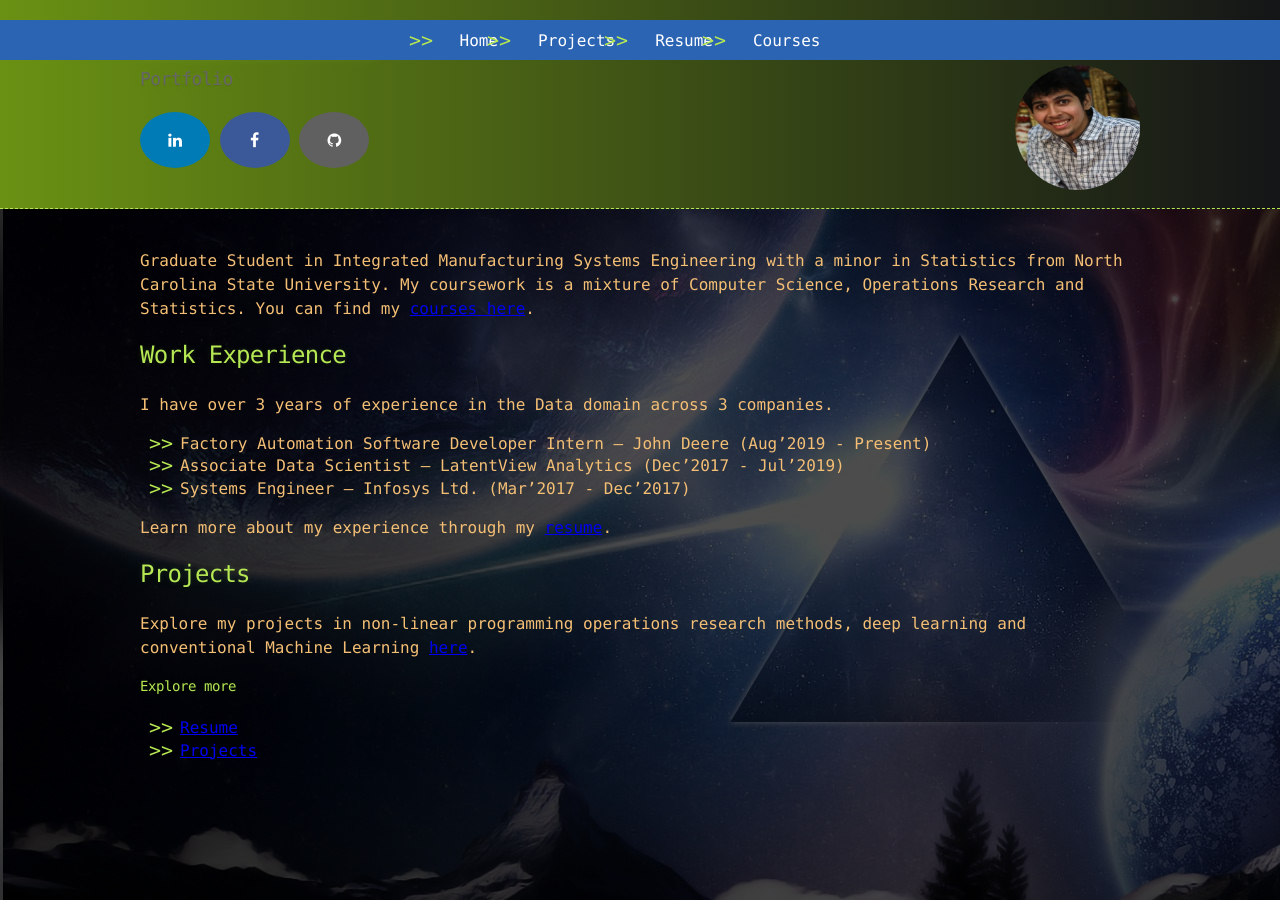
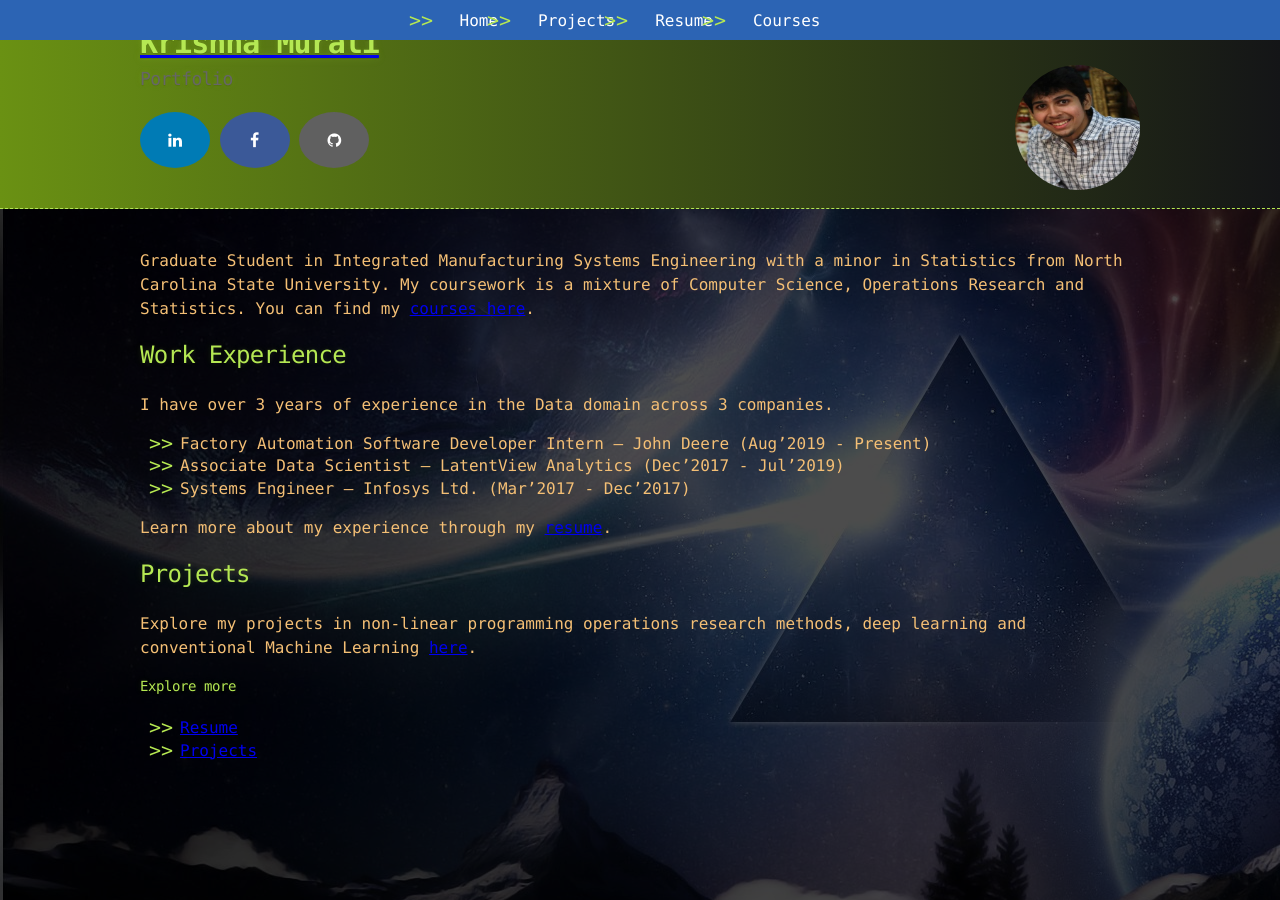
Before and after one commit to KrishnaMurali177/KrishnaMurali177.github.io, a Jekyll site: the page built from index.md, in a window 1280 px wide. Built offline with Jekyll 4.4.1, drawn with Linux system fonts in a browser that asks for light colours.

Commit message:
Update default.html

```diff
--- a/_layouts/default.html
+++ b/_layouts/default.html
@@ -12,9 +12,6 @@
   </head>
 
   <body>
-
-
-    <header>
       <div id="topnav-centered">
         <ul>
         <li><a href="https://krishnamurali177.github.io/">Home</a>
@@ -31,6 +28,9 @@
         </li>
         </ul>
       </div>
+
+    <header>
+
       <div class="container">
         <a href="https://krishnamurali177.github.io/">
           <h1>Krishna Murali</h1>
```
